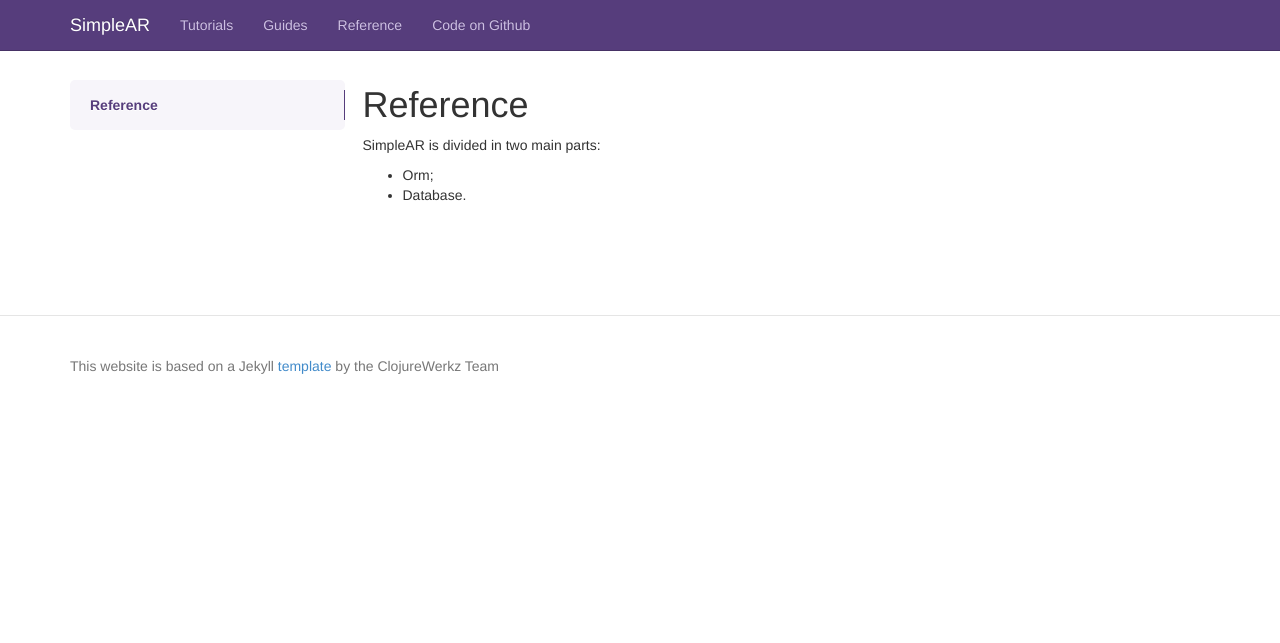
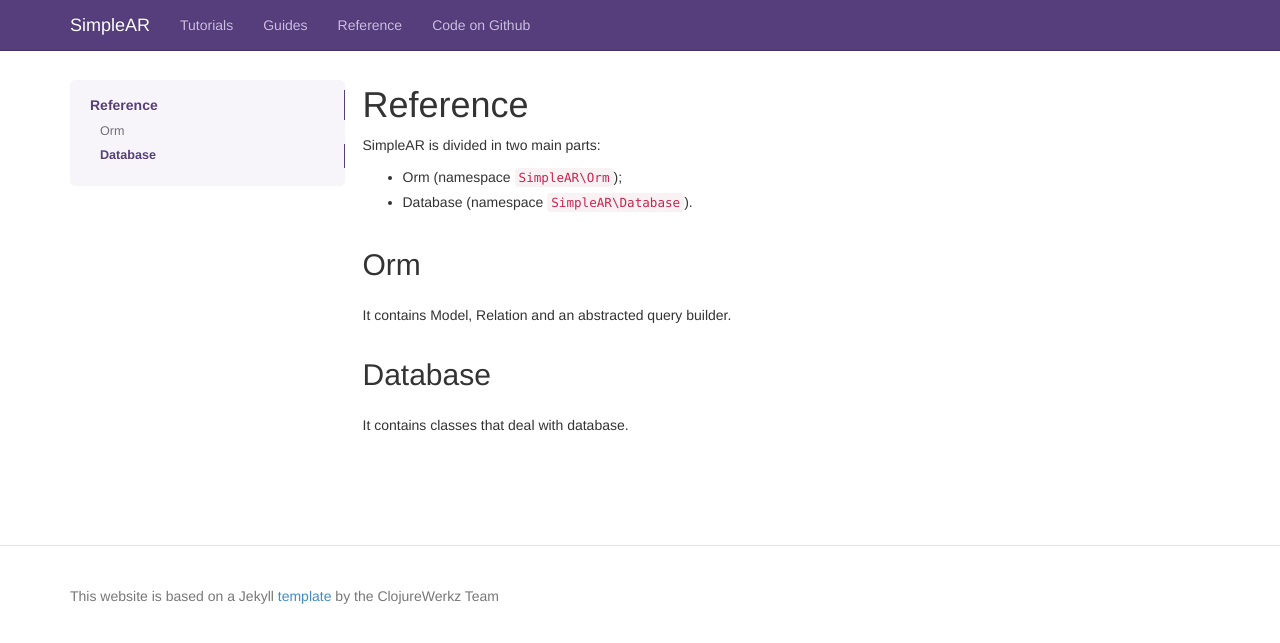
Before and after one commit to Lebugg/SimpleAR, a Jekyll site: the page built from articles/reference.md, in a window 1280 px wide. Shown: the top 643 px of the page. Built offline with Jekyll 4.4.1, drawn with Linux system fonts in a browser that asks for light colours; some web fonts are replaced; Markdown is read by kramdown in place of the engine named in the settings.

Commit message:
Start Reference

```diff
--- a/articles/reference.md
+++ b/articles/reference.md
@@ -7,5 +7,13 @@ layout: article
 
 SimpleAR is divided in two main parts:
 
-* Orm;
-* Database.
+* Orm (namespace `SimpleAR\Orm`);
+* Database (namespace `SimpleAR\Database`).
+
+## Orm
+
+It contains Model, Relation and an abstracted query builder.
+
+## Database
+
+It contains classes that deal with database.
```
